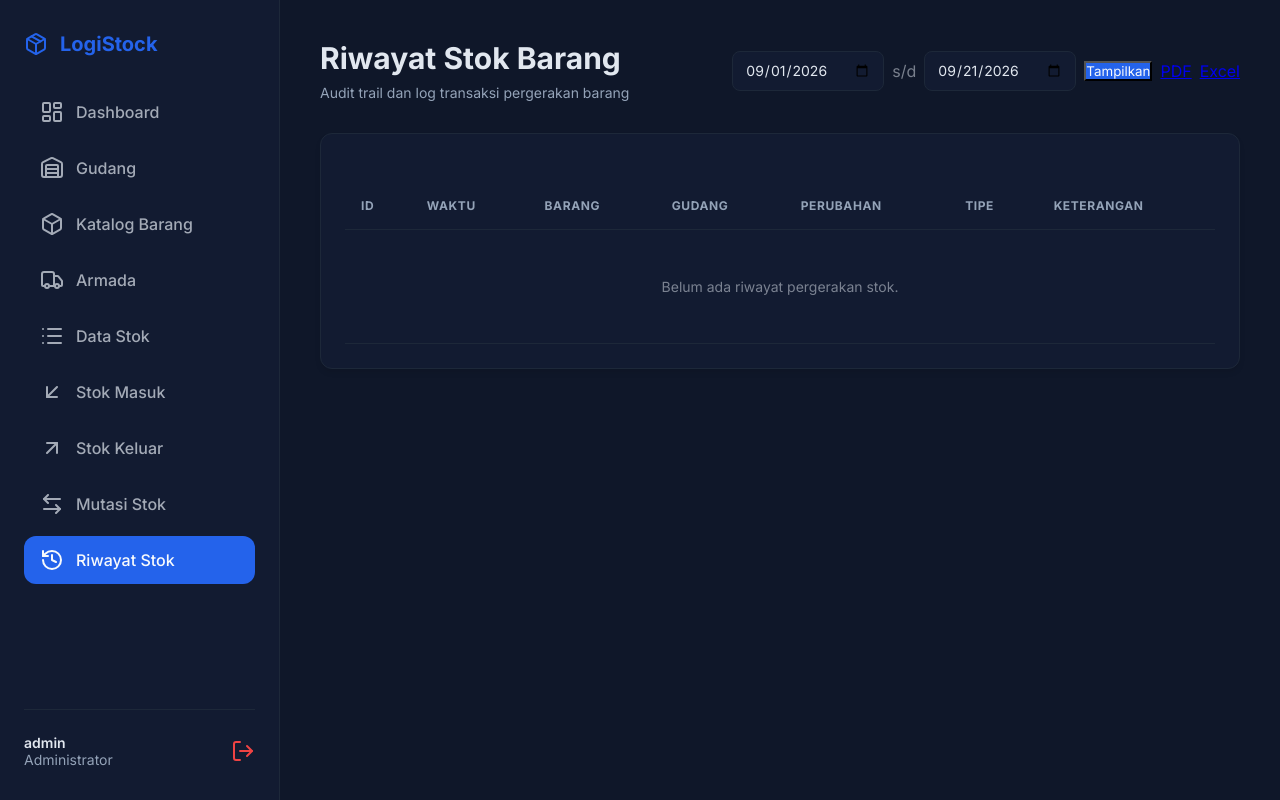
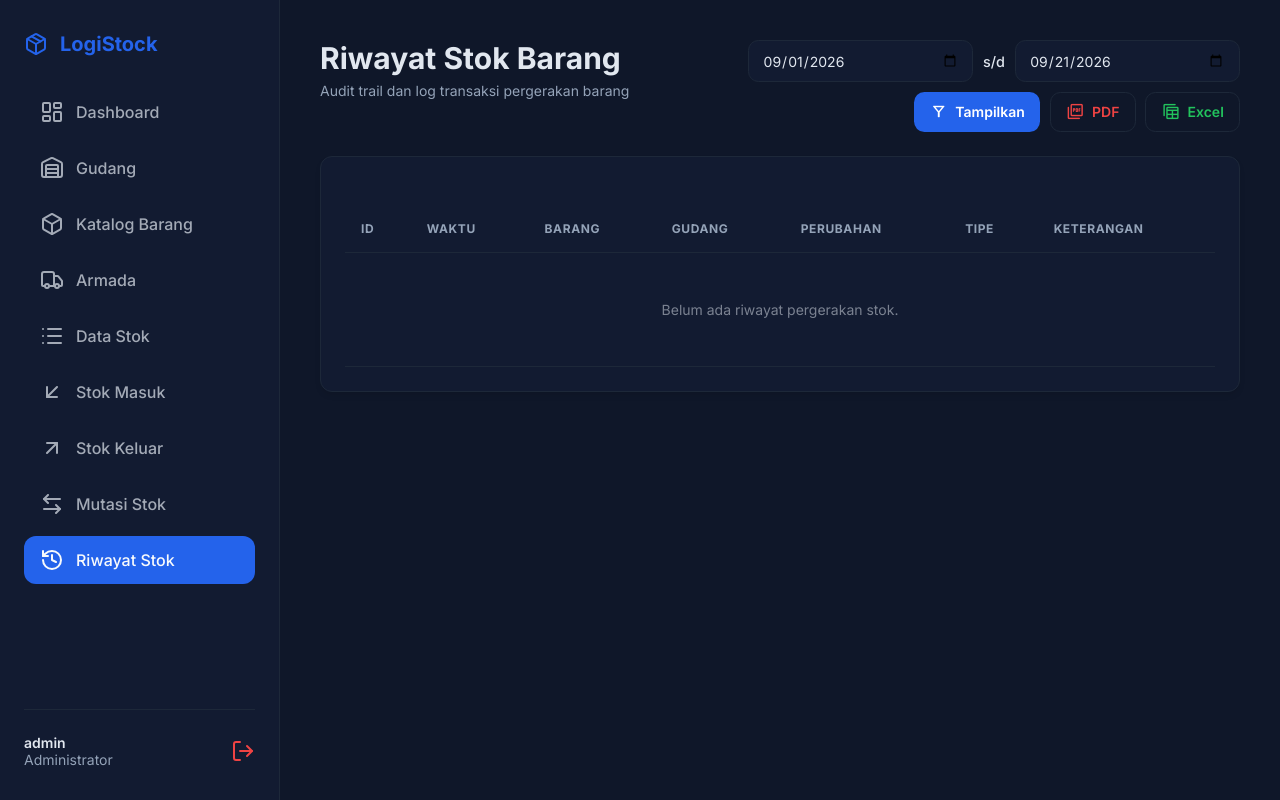
Before and after one commit to Gabutz1234/LogiStock, a PHP site: page /reports.php in a window 1280 px wide. Run offline with PHP 8.4, Linux system fonts and the light colour scheme; a user stored in the database is signed in; data comes from the database, SQL or seed files in the repository; data that the repository does not hold is empty.

Commit message:
ngebenerin tampilan css filter tanggal

```diff
--- a/views/inventory/stock_logs.php
+++ b/views/inventory/stock_logs.php
@@ -1,68 +1,262 @@
-<div class="header-actions">
-    <div>
+<link
+    href="https://fonts.googleapis.com/css2?family=Material+Symbols+Rounded:opsz,wght,FILL,GRAD@20..48,400,0,0"
+    rel="stylesheet"
+/>
+
+<style>
+    /* REPORT HEADER */
+    .report-header {
+        display: flex;
+        justify-content: space-between;
+        align-items: flex-start;
+        gap: 2rem;
+        margin-bottom: 1.5rem;
+    }
+    .report-title {
+        flex: 1;
+        min-width: 0;
+    }
+    .report-title h1 {
+        margin: 0;
+    }
+    .report-title .subtitle {
+        margin-top: 0.35rem;
+    }
+
+    /* REPORT CONTROLS */
+    .report-controls {
+        display: flex;
+        flex-direction: column;
+        align-items: stretch;
+        gap: 0.6rem;
+        width: 492px;
+        flex-shrink: 0;
+    }
+
+    /* DATE FILTER */
+    .date-filter {
+        display: flex;
+        align-items: center;
+        width: 100%;
+        gap: 0.6rem;
+    }
+    .date-filter input {
+        box-sizing: border-box;
+        height: 42px;
+        width: 0;
+        flex: 1;
+
+        padding: 0 0.85rem;
+
+        border: 1px solid var(--border);
+        border-radius: 0.65rem;
+
+        background: var(--card);
+        color: var(--foreground);
+
+        font-family: inherit;
+        font-size: 0.875rem;
+
+        outline: none;
+        transition: border-color 0.2s, box-shadow 0.2s;
+    }
+    .date-filter input:focus {
+        border-color: var(--primary);
+        box-shadow: 0 0 0 3px hsl(221 83% 53% / 0.12);
+    }
+    .date-separator {
+        flex-shrink: 0;
+
+        color: var(--muted-foreground);
+        font-size: 0.9rem;
+        font-weight: 500;
+    }
+
+    /* BUTTON ROW */
+    .report-buttons {
+        display: flex;
+        justify-content: flex-end;
+        align-items: center;
+        gap: 0.6rem;
+    }
+    .report-button {
+        box-sizing: border-box;
+
+        height: 40px;
+        padding: 0 0.95rem;
+
+        display: inline-flex;
+        align-items: center;
+        justify-content: center;
+        gap: 0.45rem;
+
+        border-radius: 0.65rem;
+
+        font-family: inherit;
+        font-size: 0.875rem;
+        font-weight: 600;
+
+        text-decoration: none;
+        cursor: pointer;
+
+        transition:
+            background 0.2s,
+            border-color 0.2s,
+            opacity 0.2s,
+            transform 0.1s;
+    }
+    .report-button:hover {
+        transform: translateY(-1px);
+    }
+    .report-button:active {
+        transform: translateY(0);
+    }
+    .material-symbols-rounded {
+        font-size: 19px;
+        line-height: 1;
+    }
+
+    /* FILTER BUTTON */
+    .btn-filter {
+        border: none;
+        background: var(--primary);
+        color: white;
+    }
+    .btn-filter:hover {
+        opacity: 0.9;
+    }
+
+    /* PDF */
+    .btn-pdf {
+        border: 1px solid var(--border);
+        background: transparent;
+        color: var(--destructive);
+    }
+    .btn-pdf:hover {
+        background: hsl(0 84% 60% / 0.08);
+        border-color: var(--destructive);
+    }
+
+    /* EXCEL */
+    .btn-excel {
+        border: 1px solid var(--border);
+        background: transparent;
+        color: var(--success);
+    }
+    .btn-excel:hover {
+        background: hsl(142 71% 45% / 0.08);
+        border-color: var(--success);
+    }
+
+    /* RESPONSIVE */
+    @media (max-width: 1000px) {
+        .report-header {
+            flex-direction: column;
+        }
+        .report-controls {
+            width: 100%;
+            max-width: 492px;
+        }
+    }
+    @media (max-width: 600px) {
+        .report-controls {
+            width: 100%;
+        }
+        .date-filter {
+            flex-wrap: wrap;
+        }
+        .date-filter input {
+            min-width: 0;
+        }
+        .report-buttons {
+            justify-content: stretch;
+        }
+        .report-button {
+            flex: 1;
+        }
+    }
+</style>
+
+<div class="report-header">
+
+    <!-- Judul -->
+    <div class="report-title">
         <h1>Riwayat Stok Barang</h1>
-        <p class="subtitle">Audit trail dan log transaksi pergerakan barang</p>
+        <p class="subtitle">
+            Audit trail dan log transaksi pergerakan barang
+        </p>
     </div>
 
-    <div style="display: flex; align-items: center; gap: 0.5rem;">
-
-        <!-- Filter tanggal -->
-        <form method="GET" action="reports.php"
-              style="display: flex; align-items: center; gap: 0.5rem;">
-
+    <!-- Filter + tombol -->
+    <div class="report-controls">
+        <!-- BARIS TANGGAL -->
+        <form
+            method="GET"
+            action="reports.php"
+            class="date-filter"
+        >
             <input
                 type="date"
                 name="start_date"
                 value="<?= htmlspecialchars($startDate) ?>"
-                style="
-                    height: 40px;
-                    padding: 0 0.75rem;
-                    border: 1px solid var(--border);
-                    border-radius: 0.5rem;
-                    background: var(--card);
-                    color: var(--foreground);
-                    font-size: 0.875rem;
-                "
+                title="Tanggal mulai"
             >
-
-            <span style="opacity: 0.5;">s/d</span>
-
+            <span class="date-separator">
+                s/d
+            </span>
             <input
                 type="date"
                 name="end_date"
                 value="<?= htmlspecialchars($endDate) ?>"
-                style="
-                    height: 40px;
-                    padding: 0 0.75rem;
-                    border: 1px solid var(--border);
-                    border-radius: 0.5rem;
-                    background: var(--card);
-                    color: var(--foreground);
-                    font-size: 0.875rem;
-                "
+                title="Tanggal akhir"
             >
 
-            <button type="submit" class="btn-primary">
+            <!-- Tombol submit tersembunyi secara visual -->
+            <button
+                type="submit"
+                id="filterSubmit"
+                style="display: none;"
+            >
+                Tampilkan
+            </button>
+        </form>
+
+        <!-- BARIS TOMBOL -->
+        <div class="report-buttons">
+            <!-- Tampilkan -->
+            <button
+                type="button"
+                class="report-button btn-filter"
+                onclick="document.getElementById('filterSubmit').click();"
+            >
+                <span class="material-symbols-rounded">
+                    filter_alt
+                </span>
                 Tampilkan
             </button>
 
-        </form>
-
-        <!-- Download -->
+            <!-- PDF -->
             <a
                 href="exports/stock_pdf.php?start_date=<?= urlencode($startDate) ?>&end_date=<?= urlencode($endDate) ?>"
-            class="btn-secondary"
+                class="report-button btn-pdf"
             >
+                <span class="material-symbols-rounded">
+                    picture_as_pdf
+                </span>
                 PDF
             </a>
 
+            <!-- Excel -->
             <a
                 href="exports/stock_excel.php?start_date=<?= urlencode($startDate) ?>&end_date=<?= urlencode($endDate) ?>"
-            class="btn-secondary"
+                class="report-button btn-excel"
             >
+                <span class="material-symbols-rounded">
+                    table_view
+                </span>
                 Excel
             </a>
-
+        </div>
     </div>
 </div>
 
```
Lines whose indentation alone changed are shown as unchanged.
